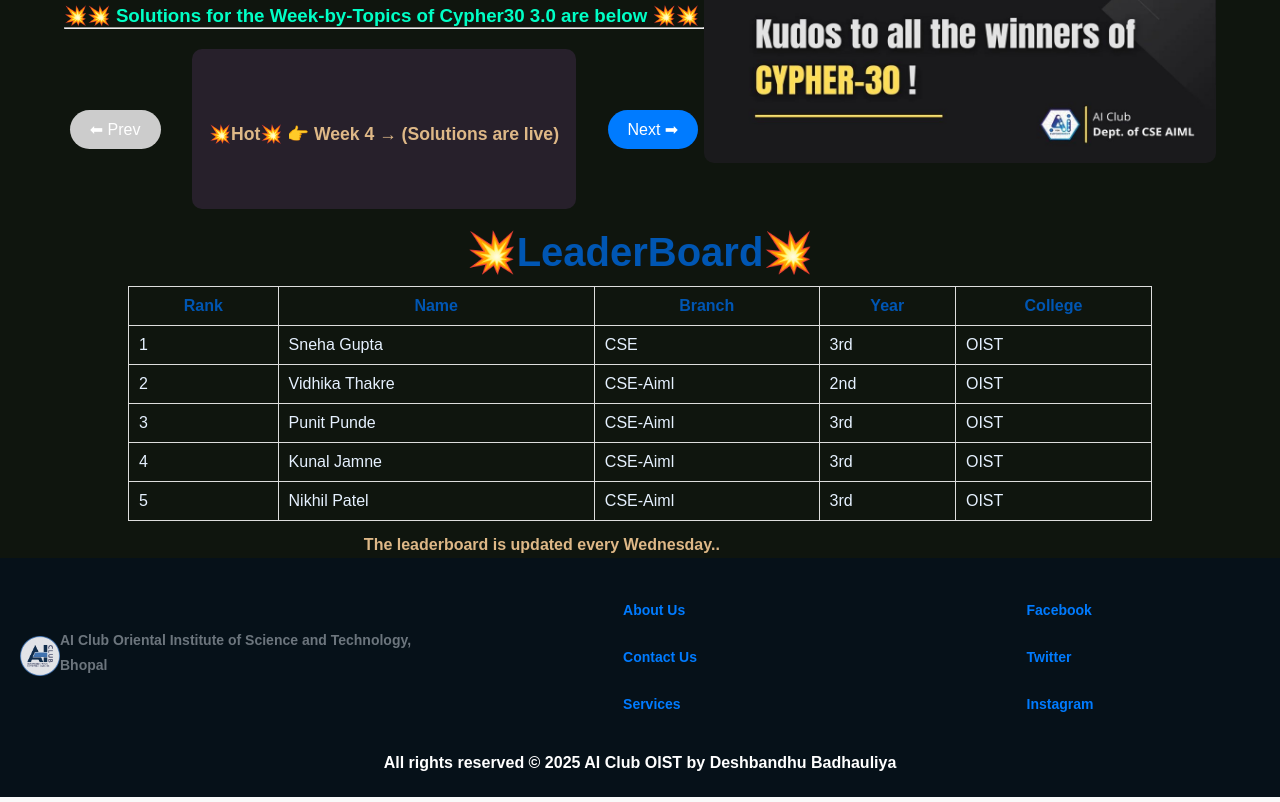
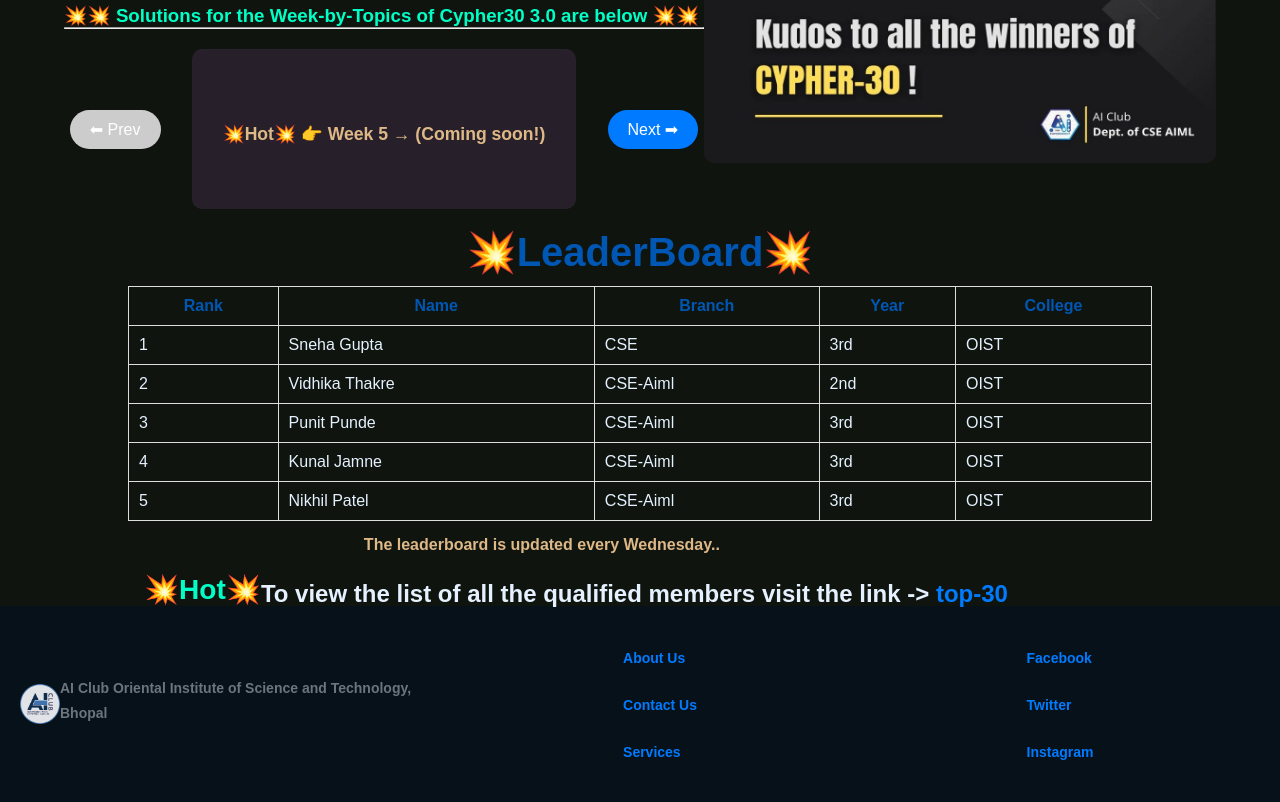
Before and after one commit to Deshbandhu01/ai-club-oist, a React (Vite) app: page /latest in a window 1280 px wide. Shown: the part 517-1319 px from the top of the page. Built offline with nearby package versions, Linux system fonts and the light colour scheme.

Commit message:
first commit

```diff
--- a/src/components/Hero/Hero.css
+++ b/src/components/Hero/Hero.css
@@ -70,7 +70,7 @@
     background-color: transparent;
 }
 .slogan p{
-
+    color:rgb(107, 247, 245);
     font-size: 1.5rem;
 }
 
@@ -88,6 +88,8 @@
     width:max-content;
     font-size: 1.4rem;
     margin-top: 40px;
+    background-color: rgb(64, 226, 43);
+    color:azure
 }
 
 @media screen and (max-width: 768px) {
--- a/src/pages/Cypher30_3.0/Cypher30_3.css
+++ b/src/pages/Cypher30_3.0/Cypher30_3.css
@@ -255,6 +255,15 @@ button:hover {
   100% { transform: translateX(-100%);}
 }
 
+.top-30{
+  /* margin-left:20px; */
+  font-size:1.5rem;
+  display: flex;
+  justify-content: center;
+  align-items: center;
+  text-align: center;
+  width:90vw
+}
 
 /* Responsive Design */
 
--- a/src/pages/Cypher30_3.0/Cypher30_3.jsx
+++ b/src/pages/Cypher30_3.0/Cypher30_3.jsx
@@ -9,9 +9,9 @@ function Cypher30_3() {
 
   const solutions = [
     {
-      text: '💥Hot💥 👉 Week 4 → (Solutions are live)',
-      link: 'Solution_of_cypher30_Week_4_questions .pdf',
-      comingSoon: false,
+    text: '💥Hot💥 👉 Week 5 → (Coming soon!)',
+    link: 'Solution_of_cypher30_Week_5_questions.pdf',
+    comingSoon: false,
     },
     {
       text: '👉 Week 1 → (Solutions are live)',
@@ -29,10 +29,15 @@ function Cypher30_3() {
       comingSoon: false,
     },
     {
-      text: '👉 Week 5 → (Coming soon!)',
-      link: '#',
-      comingSoon: true,
-    }
+      text: '👉 Week 4 → (Solutions are live)',
+      link: 'Solution_of_cypher30_Week_4_questions .pdf',
+      comingSoon: false,
+    },
+    // {
+    //   text: '👉 Week 5 → (Coming soon!)',
+    //   link: '#',
+    //   comingSoon: true,
+    // }
   ];
 
 
@@ -202,6 +207,12 @@ function Cypher30_3() {
         <div class="slider">
           <p>The leaderboard is updated every Wednesday..</p>
         </div>
+
+        <div className="top-30">
+          <h3>💥Hot💥</h3>
+          <h4> To view the list of all the qualified members visit the link -> <a href="Cypher-30 -3.0 -top-30-list.pdf">top-30</a> </h4>
+
+        </div>
       </div>
       </div>
     </>
```
Also changed, not shown: 2 other files (tests, documents, lock files or other folders).
